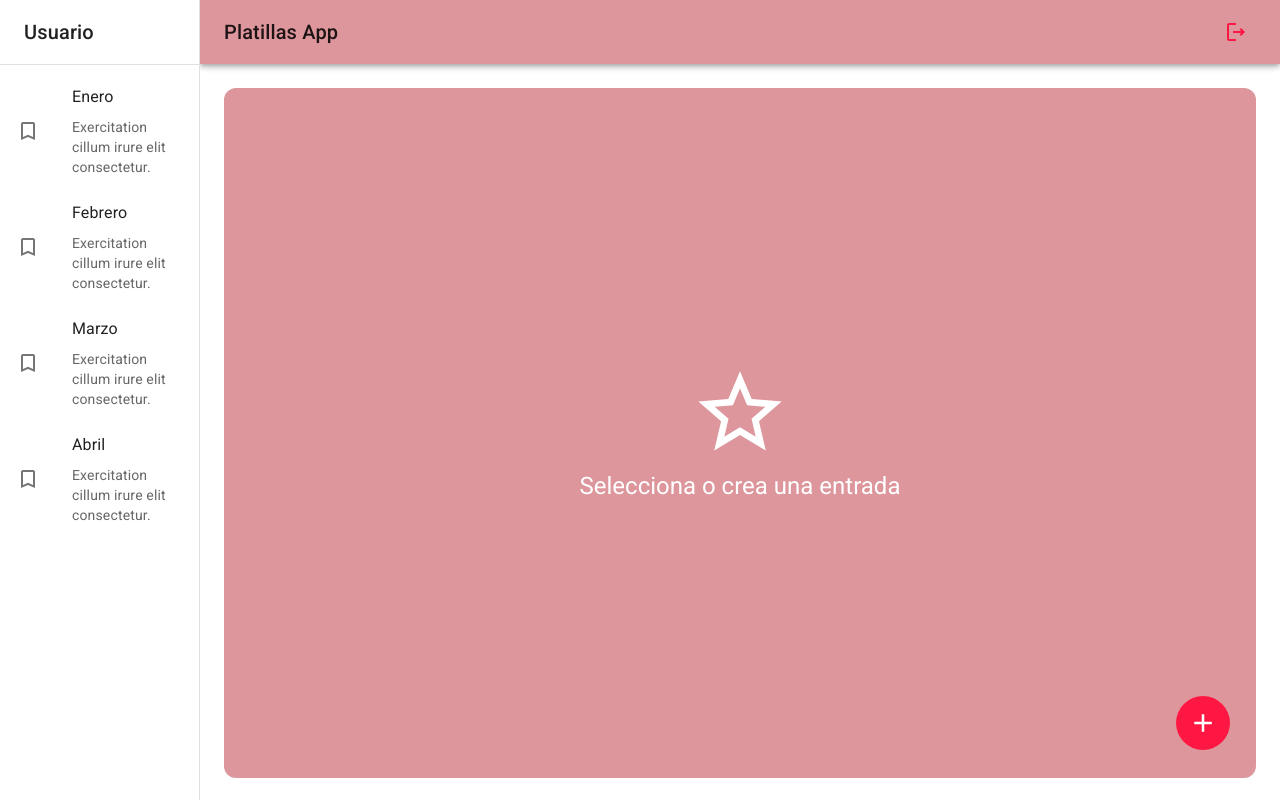
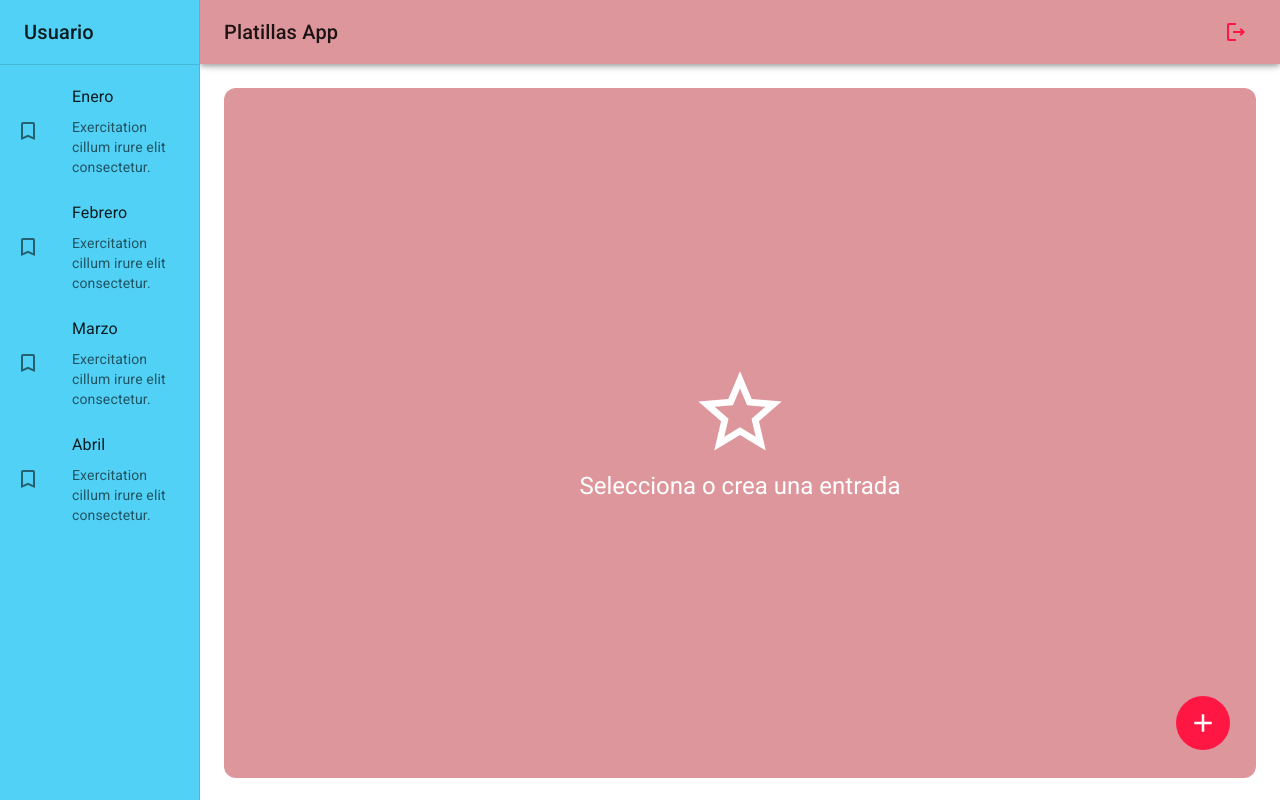
Before and after one commit to ArmandoJC/EPT_Plantillas, a React (Vite) app: page / in a window 1280 px wide. Built offline with nearby package versions, Linux system fonts and the light colour scheme.

Commit message:
Añadir los colores secundarios

```diff
--- a/src/plantillas/components/SideBar.jsx
+++ b/src/plantillas/components/SideBar.jsx
@@ -12,7 +12,7 @@
             open
             sx={{
                 display: { xs: 'block' },
-                '& .MuiDrawer-paper': { boxSizing: 'border-box', width: drawerWidth }
+                '& .MuiDrawer-paper': { boxSizing: 'border-box', width: drawerWidth, backgroundColor: 'secondary.main' }
             }}
         >
             <Toolbar>
```
